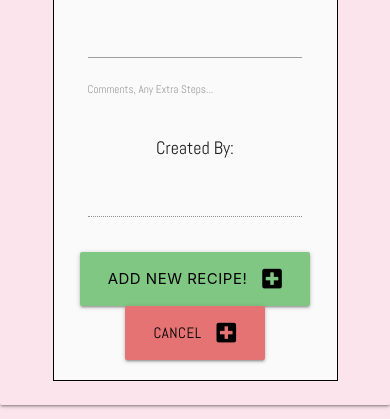
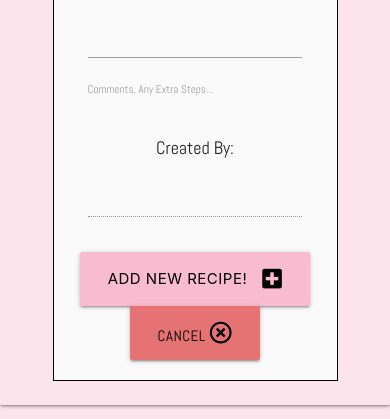
Before and after one commit to coolusername244/recipe-blog, a Flask app: page /add_recipe in a window 390 px wide. Shown: the part 1977-2396 px from the top of the page. Run offline with Flask 2, Linux system fonts and the light colour scheme; data that the repository does not hold is empty; some libraries are stand-ins or nearby versions.

Commit message:
Adjusted form settings for mobile (Add/remove buttonsoverflowwing form

```diff
--- a/app.py
+++ b/app.py
@@ -162,7 +162,7 @@ def add_recipe():
         recipe.update(steps)
         mongo.db.recipes.insert_one(recipe)
         flash("Recipe Successfully Added!")
-        return redirect(url_for("recipes"))
+        return redirect(url_for("my_recipes"))
     categories = mongo.db.categories.find()
     return render_template(
         "add_recipe.html",
--- a/templates/add_recipe.html
+++ b/templates/add_recipe.html
@@ -171,13 +171,13 @@
                 <!-- submit/cancel buttons -->
                 <div class="row">
                     <div class="col s12 m4 offset-m2 center-align">
-                        <button type="submit" class="btn-large green lighten-2 black-text text-shadow">
+                        <button type="submit" class="btn-large pink lighten-4 black-text text-shadow">
                             Add New Recipe! <i class="fas fa-plus-square right"></i>
                         </button>
                     </div>
                     <div class="col s12 m4 center-align">
                         <a type="button" href="{{ url_for('my_recipes') }}" class="btn-large red lighten-2 black-text text-shadow">
-                            Cancel <i class="fas fa-plus-square right"></i>
+                            Cancel <i class="far fa-times-circle"></i>
                         </a>
                     </div>
                 </div>
```
